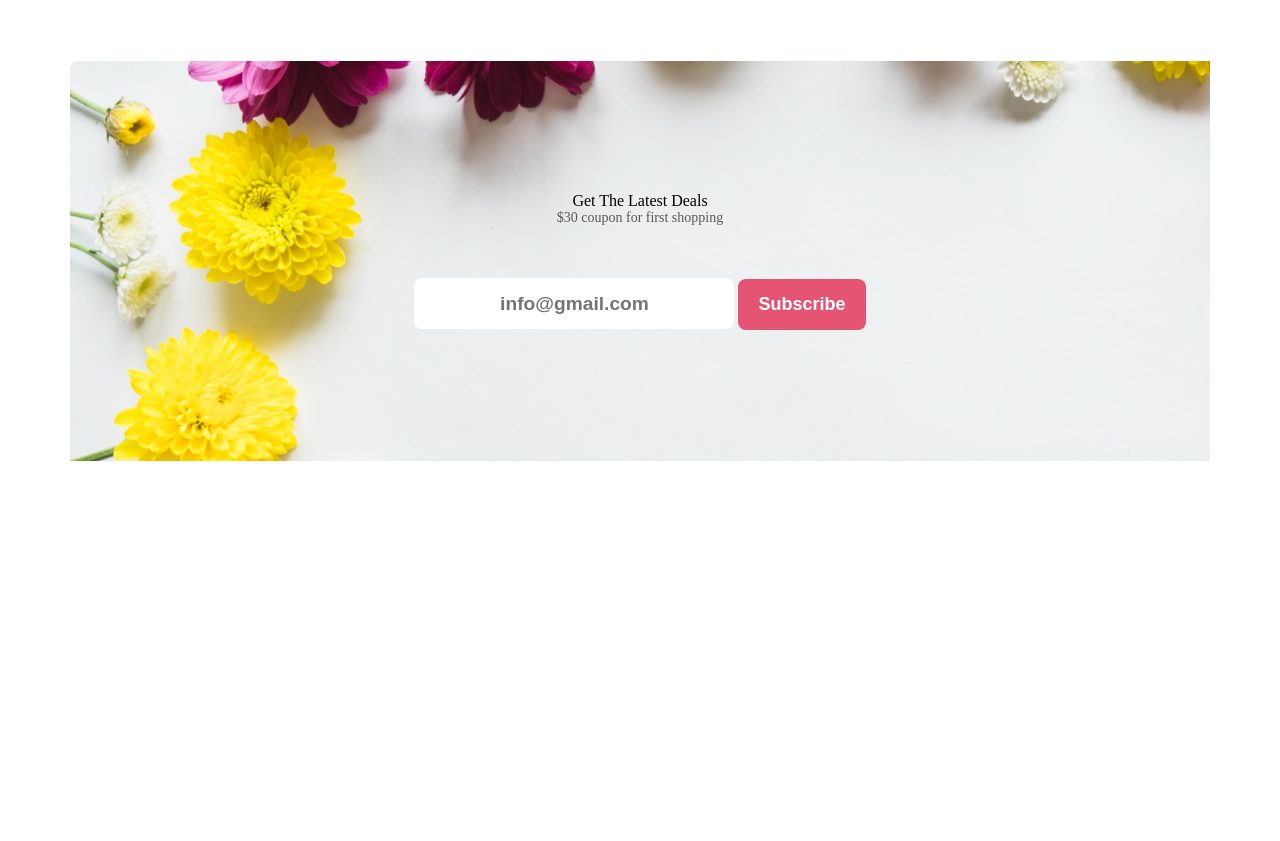
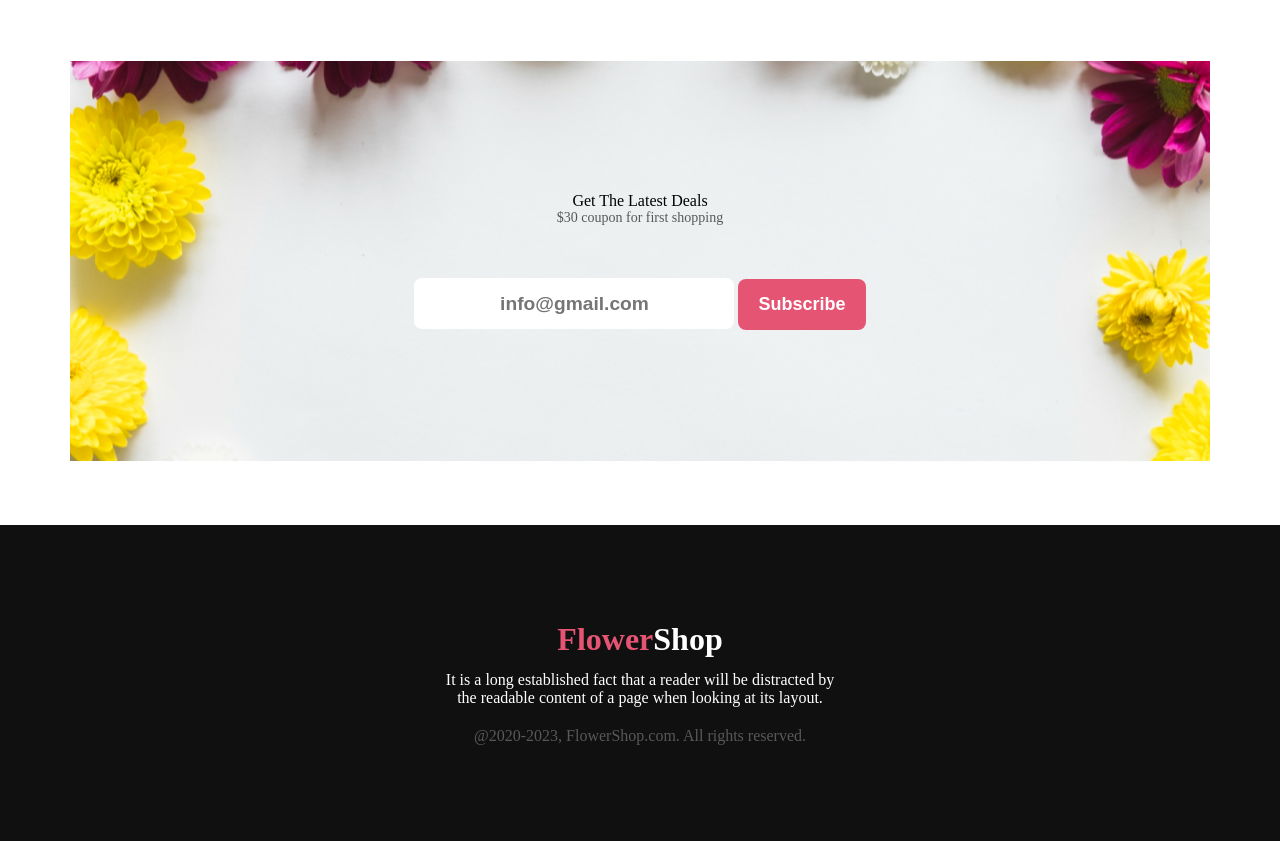
Before and after one commit to arjsabbir88/Sun-flower-shop, a plain HTML site: page index.html in a window 1280 px wide. Shown: the part 2404-3245 px from the top of the page. Before the commit the page ends 2929 px from the top, so only its background shows below. Drawn offline with Linux system fonts and the light colour scheme.

Commit message:
added footer section

```diff
--- a/index.html
+++ b/index.html
@@ -132,6 +132,22 @@
                 </div>
             </div>
         </section>
+
+        <footer>
+            <div class="footer">
+                <div class="footer-content">
+                    <h1 class="footer-title">
+                        <span>Flower</span>Shop
+                    </h1>
+                    <p class="footer-description">
+                        It is a long established fact that a reader will be distracted by the readable content of a page when looking at its layout.
+                    </p>
+                    <p class="copyright">
+                        @2020-2023, FlowerShop.com. All rights reserved.
+                    </p>
+                </div>
+            </div>
+        </footer>
     </main>
 </body>
 </html>
--- a/style.css
+++ b/style.css
@@ -161,6 +161,7 @@ ul li a{
     max-width: 1140px;
     margin: 4rem auto;
     background-image: url(Rectangle\ 9.png);
+    background-position: center;
     height: 400px;
     display: flex;
     justify-content: center;
@@ -187,6 +188,30 @@ ul li a{
 }
 .search-part input:focus{
     outline: 2px solid #E55473;
+}
+
+.footer{
+    width: 100%;
+    background-color: #111010;
+    display: flex;
+    justify-content: center;
+    align-items: center;
+    color: #fff;
+    text-align: center;
+    padding: 6rem 0;
+}
+.footer-content h1{
+    margin-bottom: 0.8rem;
+}
+.footer-description{
+    max-width: 400px;
+}
+.footer-content h1 span{
+    color: #E55473;
+}
+.copyright{
+    color: #585858;
+    margin-top: 20px;
 }
 /* lets make it responsive */
 
@@ -224,4 +249,13 @@ ul li a{
     .insta-img-section img{
         margin: 2rem auto;
     }
+    .search-part{
+        display: flex;
+        flex-direction: column;
+        justify-content: center;
+        align-items: center;
+    }
+    .search-part input{
+        margin-bottom: 2rem;
+    }
 }
```
